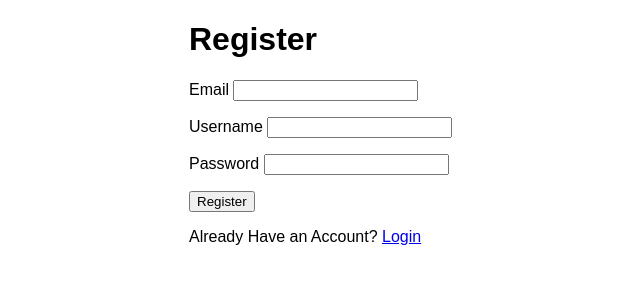
After one commit to Suryam26/ToDo-Flask, a Flask app: page /register in a window 1280 px wide. The commit adds this page. Shown: the top 300 px of the page, without its empty margins (251-891 px from the left). Run offline with Flask 2, Linux system fonts and the light colour scheme.

Commit message:
User Auth

```diff
--- a/app.py
+++ b/app.py
@@ -1,27 +1,62 @@
-from crypt import methods
+# Imports
+from distutils.log import error
 from flask import Flask, render_template, request, redirect
 from flask_sqlalchemy import SQLAlchemy
+from werkzeug.security import generate_password_hash, check_password_hash
+from flask_login import UserMixin, LoginManager, login_required, current_user, login_user, logout_user
 from datetime import datetime
 
+
+# Configs
 app = Flask(__name__)
+app.secret_key = 'xyz'
+
 app.config['SQLALCHEMY_DATABASE_URI'] = 'sqlite:///test.db'
 db = SQLAlchemy(app)
 
+login = LoginManager()
+login.init_app(app)
+login.login_view = 'login'
 
+# Models
 class Todo(db.Model):
     id = db.Column(db.Integer, primary_key=True)
     content = db.Column(db.String(200), nullable=False)
     date_created = db.Column(db.DateTime, default=datetime.utcnow)
+    user_id = db.Column(db.Integer, db.ForeignKey('users.id'), nullable=False)
+    user = db.relationship('UserModel')
 
     def __repr__(self):
         return '<Task %r>' % self.id
 
 
+class UserModel(UserMixin, db.Model):
+    __tablename__ = 'users'
+
+    id = db.Column(db.Integer, primary_key=True)
+    email = db.Column(db.String(80), unique=True)
+    username = db.Column(db.String(100))
+    password_hash = db.Column(db.String())
+    todo = db.relationship('Todo', cascade="all,delete", back_populates='user', lazy='dynamic')
+
+    def set_password(self,password):
+        self.password_hash = generate_password_hash(password)
+
+    def check_password(self,password):
+        return check_password_hash(self.password_hash,password)
+
+@login.user_loader
+def load_user(id):
+    return UserModel.query.get(int(id))
+
+
+# Routes
 @app.route('/', methods=['GET', 'POST'])
+@login_required
 def index():
     if request.method == 'POST':
         task_content = request.form['content']
-        new_task = Todo(content=task_content)
+        new_task = Todo(content=task_content, user=current_user)
         try:
             db.session.add(new_task)
             db.session.commit()
@@ -29,38 +64,93 @@ def index():
         except:
             return 'There was an issue adding your task'
     else:
-        tasks = Todo.query.order_by(Todo.date_created).all()
+        tasks = Todo.query.filter_by(user = current_user).order_by(Todo.date_created).all()
         return render_template('index.html', tasks=tasks)
 
 
 @app.route('/delete/<int:id>')
+@login_required
 def delete(id):
     task_to_delete = Todo.query.get_or_404(id)
 
-    try:
-        db.session.delete(task_to_delete)
-        db.session.commit()
-        return redirect('/')
-    except:
-        return 'There was a problem deleting that task'
+    if task_to_delete.user == current_user:
+        try:
+            db.session.delete(task_to_delete)
+            db.session.commit()
+            return redirect('/')
+        except:
+            return 'There was a problem deleting that task'
+
+    else:
+        return "Access Denied!"
 
 
 @app.route('/update/<int:id>', methods=['GET', 'POST'])
+@login_required
 def update(id):
     task = Todo.query.get_or_404(id)
 
     if request.method == 'POST':
         task.content = request.form['content']
-
         try:
             db.session.commit()
             return redirect('/')
         except:
             return 'There was an issue updating your task'
 
-    else:
+    elif task.user == current_user:
         return render_template('update.html', task=task)
 
+    else:
+         return "Access Denied!"
 
+
+@app.route('/login', methods = ['POST', 'GET'])
+def login():
+    error = ""
+    if current_user.is_authenticated:
+        return redirect('/')
+
+    if request.method == 'POST':
+        email = request.form['email']
+        user = UserModel.query.filter_by(email = email).first()
+        if user is not None and user.check_password(request.form['password']):
+            login_user(user)
+            return redirect('/')
+        else:
+            error = "Invalid login detils"
+
+    return render_template('login.html', error=error)
+
+
+@app.route('/register', methods=['POST', 'GET'])
+def register():
+    error = ""
+    if current_user.is_authenticated:
+        return redirect('/')
+
+    if request.method == 'POST':
+        email = request.form['email']
+        username = request.form['username']
+        password = request.form['password']
+
+        if UserModel.query.filter_by(email=email).first():
+            error = 'Email already exists'
+            return render_template('register.html', error=error)
+
+        user = UserModel(email=email, username=username)
+        user.set_password(password)
+        db.session.add(user)
+        db.session.commit()
+        return redirect('/login')
+    return render_template('register.html', error=error)
+
+
+@app.route('/logout')
+def logout():
+    logout_user()
+    return redirect('/')
+
+# Main
 if __name__ == "__main__":
     app.run(debug=True)
--- a/templates/base.html
+++ b/templates/base.html
@@ -8,6 +8,15 @@
     {% block head %}{% endblock %}
 </head>
 <body>
-    {% block body %}{% endblock %}
+    <div class="content">
+        <p style="text-align: center;">
+            {% if current_user.username %}
+                <span>Hi, {{ current_user.username }}</span>
+                <span><a href="/logout">Logout</a></span>
+            {% endif %}
+        </p>
+
+        {% block body %}{% endblock %}
+    </div>
 </body>
 </html>
--- a/templates/index.html
+++ b/templates/index.html
@@ -5,7 +5,6 @@
 {% endblock %}
 
 {% block body %}
-    <div class="content">
         <h1 style="text-align: center">Task Master</h1>
         {% if tasks|length < 1 %}
         <h4 style="text-align: center">There are no tasks. Create one below!</h4>
@@ -36,5 +35,4 @@
                 <input type="submit" value="Add Task">
             </form>
         </div>
-    </div>
 {% endblock %}
--- /dev/null
+++ b/templates/register.html
@@ -0,0 +1,18 @@
+{% extends 'base.html' %}
+
+{% block head %}
+<title>Task Master</title>
+{% endblock %}
+
+{% block body %}
+    <h1>Register</h1>
+    <h3 style="color: red;">{{ error }}</h3>
+    <form action="/register" method = "POST">
+        <p>Email <input type = "email" name = "email" required/></p>
+        <p>Username <input type = "text" name = "username" required/></p>
+        <p>Password <input type = "password" name = "password" required/></p>
+        <input type = "submit" value = "Register" />
+    </form>
+
+    <p>Already Have an Account? <a href ="{{url_for('login')}}">Login</a></p>
+{% endblock %}
```
Also changed, not shown: templates/login.html (added, +17 -0 lines), test.db.
